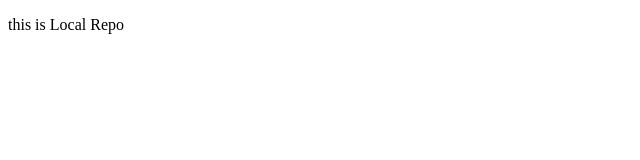
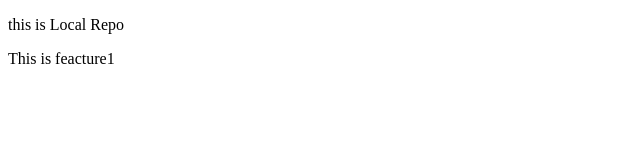
Before and after one commit to Harsh151103/LocalRepo, a plain HTML site: page Local-Repo/index.html in a window 1280 px wide. Shown: the full height of the page, 0-640 px from the left. Drawn offline with Linux system fonts and the light colour scheme.

Commit message:
Add new feacture1

```diff
--- a/Local-Repo/index.html
+++ b/Local-Repo/index.html
@@ -7,5 +7,6 @@
 </head>
 <body>
     <p>this is Local Repo</p>
+    <p>This is feacture1</p>
 </body>
 </html>
```
